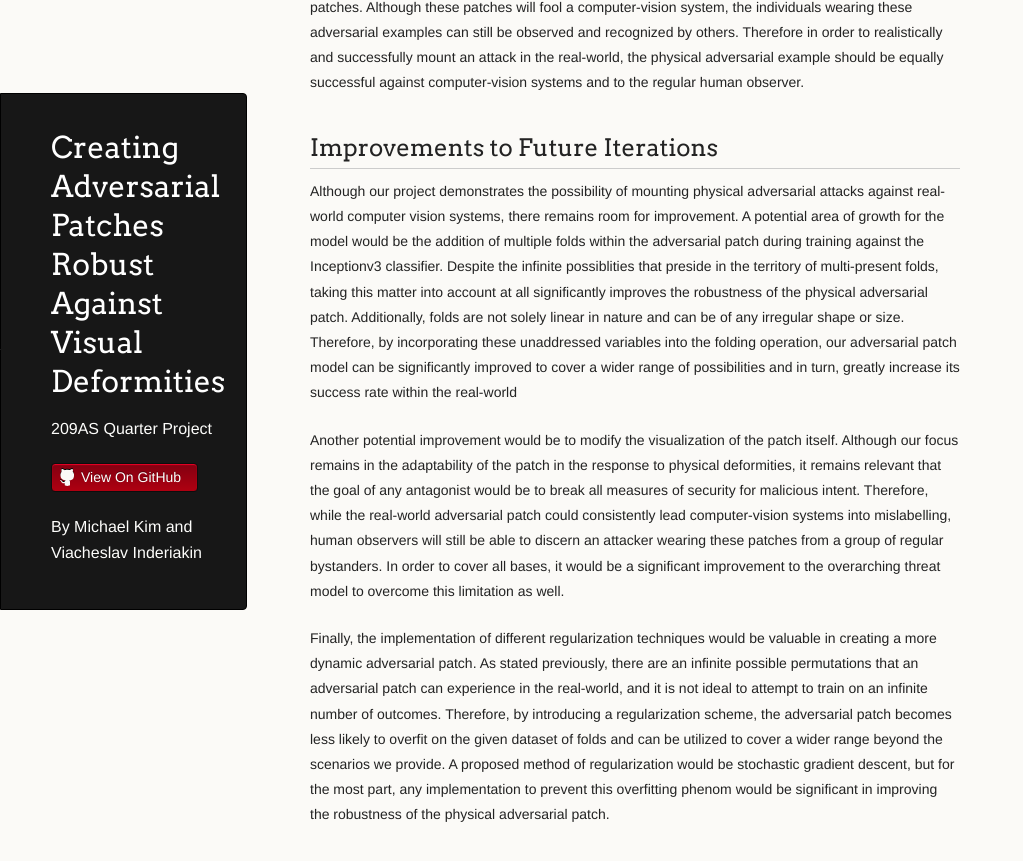
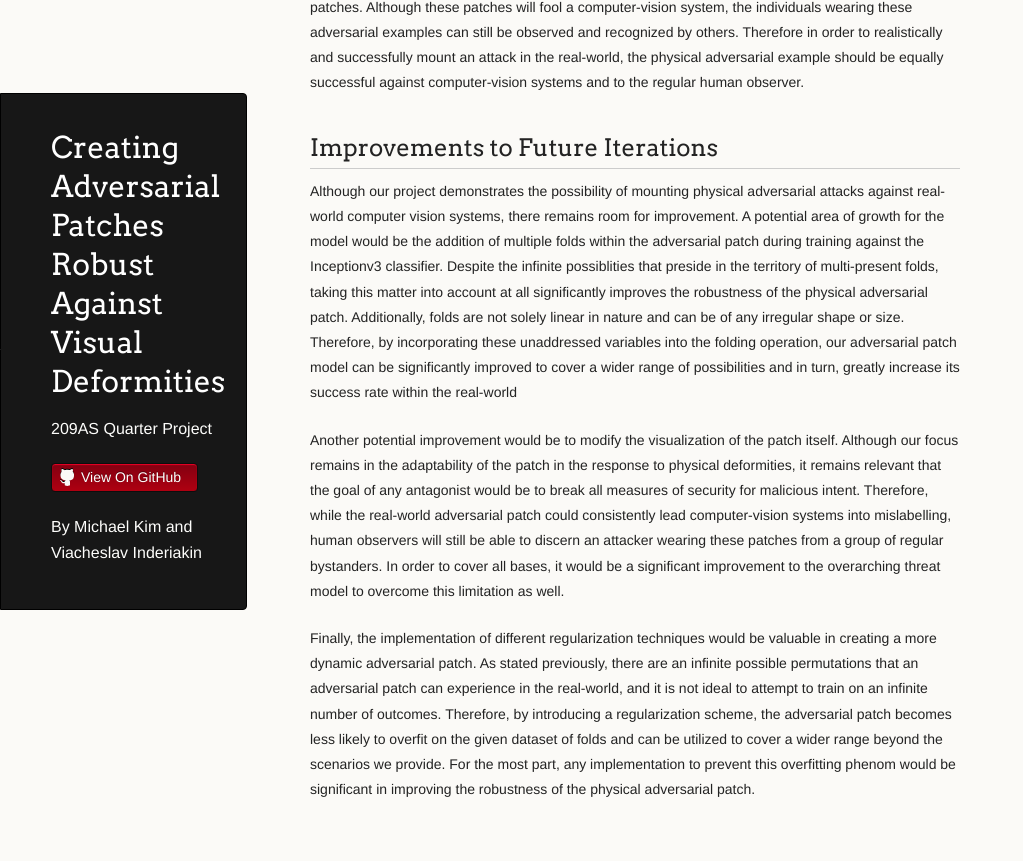
Before and after one commit to SlavaInder/209AS_Adversarial_Patch, a Jekyll site: the page built from docs/future_direction.md, in a window 1280 px wide and 900 px high, scrolled down 1418 px. Shown: the top 861 px of the window, without its empty margins (0-1023 px from the left). Built offline with Jekyll 4.4.1, drawn with Linux system fonts in a browser that asks for light colours; our own code applies the rules of GitHub Pages for plain Markdown files.

Commit message:
Update future_direction.md

```diff
--- a/docs/future_direction.md
+++ b/docs/future_direction.md
@@ -27,4 +27,4 @@
 
 Another potential improvement would be to modify the visualization of the patch itself. Although our focus remains in the adaptability of the patch in the response to physical deformities, it remains relevant that the goal of any antagonist would be to break all measures of security for malicious intent. Therefore, while the real-world adversarial patch could consistently lead computer-vision systems into mislabelling, human observers will still be able to discern an attacker wearing these patches from a group of regular bystanders. In order to cover all bases, it would be a significant improvement to the overarching threat model to overcome this limitation as well.
 
-Finally, the implementation of different regularization techniques would be valuable in creating a more dynamic adversarial patch. As stated previously, there are an infinite possible permutations that an adversarial patch can experience in the real-world, and it is not ideal to attempt to train on an infinite number of outcomes. Therefore, by introducing a regularization scheme, the adversarial patch becomes less likely to overfit on the given dataset of folds and can be utilized to cover a wider range beyond the scenarios we provide. A proposed method of regularization would be stochastic gradient descent, but for the most part, any implementation to prevent this overfitting phenom would be significant in improving the robustness of the physical adversarial patch.
+Finally, the implementation of different regularization techniques would be valuable in creating a more dynamic adversarial patch. As stated previously, there are an infinite possible permutations that an adversarial patch can experience in the real-world, and it is not ideal to attempt to train on an infinite number of outcomes. Therefore, by introducing a regularization scheme, the adversarial patch becomes less likely to overfit on the given dataset of folds and can be utilized to cover a wider range beyond the scenarios we provide. For the most part, any implementation to prevent this overfitting phenom would be significant in improving the robustness of the physical adversarial patch.
```
